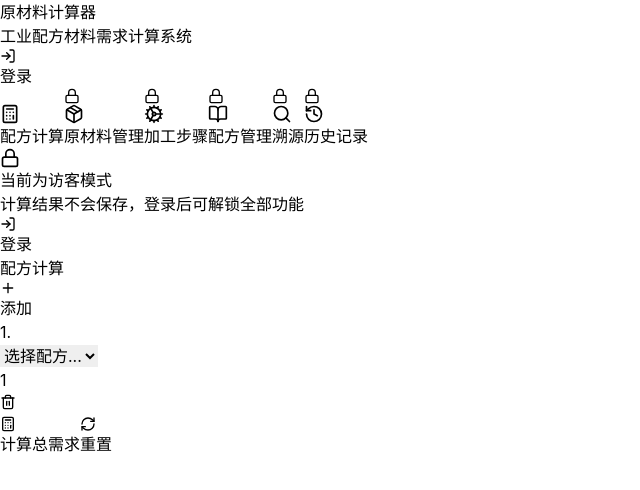
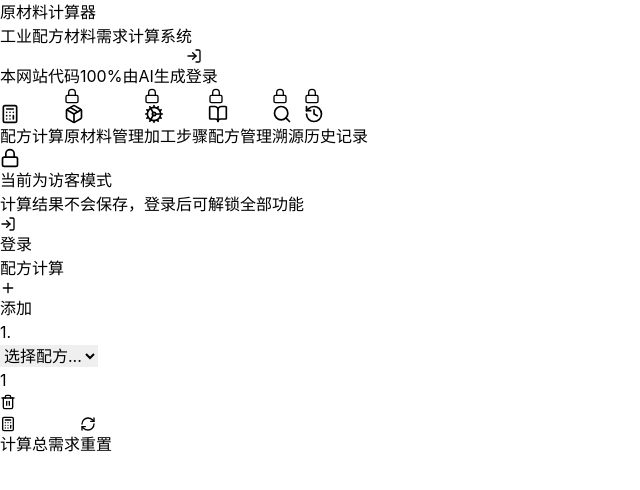
Before and after one commit to Baron-2333/jisuanyuancailiao, a React (Vite) app: page / in a window 1280 px wide. Shown: the top 490 px of the page, without its empty margins (0-640 px from the left). Built offline with nearby package versions, Linux system fonts and the light colour scheme; the HTML template or start-up script is replaced by a standard one.

Commit message:
feat: 在登录按钮上方添加'本网站代码100%由AI生成'提示

```diff
--- a/src/App.tsx
+++ b/src/App.tsx
@@ -158,6 +158,8 @@ export default function App() {
                 <h1 className={cn("text-2xl font-bold", isDark ? "text-white" : "text-gray-800")}>原材料计算器</h1>
                 <p className={cn("text-base mt-1", isDark ? "text-slate-400" : "text-gray-500")}>工业配方材料需求计算系统</p>
               </div>
+              <div className="flex flex-col items-end gap-1">
+                <span className={cn("text-xs", isDark ? "text-slate-500" : "text-gray-400")}>本网站代码100%由AI生成</span>
                 <button
                   onClick={() => setShowLoginModal(true)}
                   className={cn(
@@ -168,6 +170,7 @@ export default function App() {
                   <LogIn size={16} />
                   登录
                 </button>
+              </div>
             </div>
           </header>
 
@@ -312,6 +315,8 @@ export default function App() {
                 <h1 className={cn("text-2xl font-bold", isDark ? "text-white" : "text-gray-800")}>原材料计算器</h1>
                 <p className={cn("text-base mt-1", isDark ? "text-slate-400" : "text-gray-500")}>工业配方材料需求计算系统</p>
               </div>
+              <div className="flex flex-col items-end gap-1">
+                <span className={cn("text-xs", isDark ? "text-slate-500" : "text-gray-400")}>本网站代码100%由AI生成</span>
                 <button
                   onClick={handleLogout}
                   className={cn(
@@ -322,6 +327,7 @@ export default function App() {
                   <LogOut size={16} />
                   退出登录
                 </button>
+              </div>
             </div>
           </header>
 
```
Also changed, not shown: 5 other files (tests, documents, lock files or other folders). Lines whose indentation alone changed are shown as unchanged.
